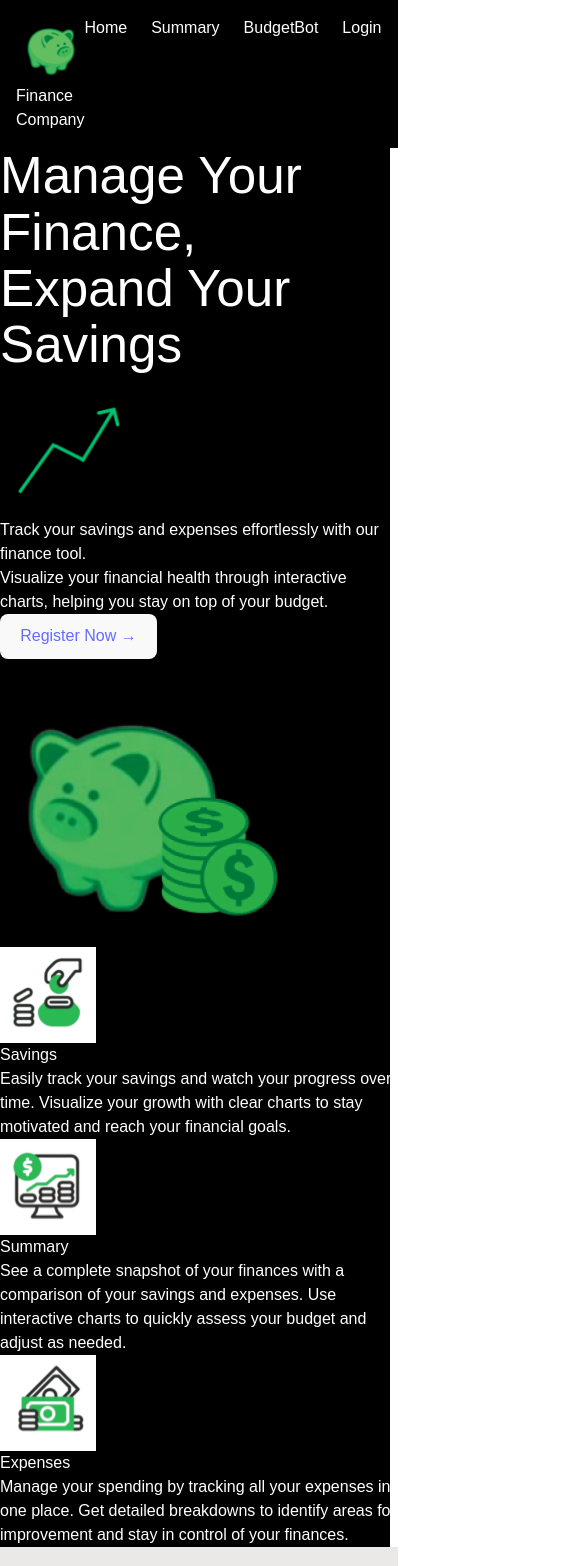
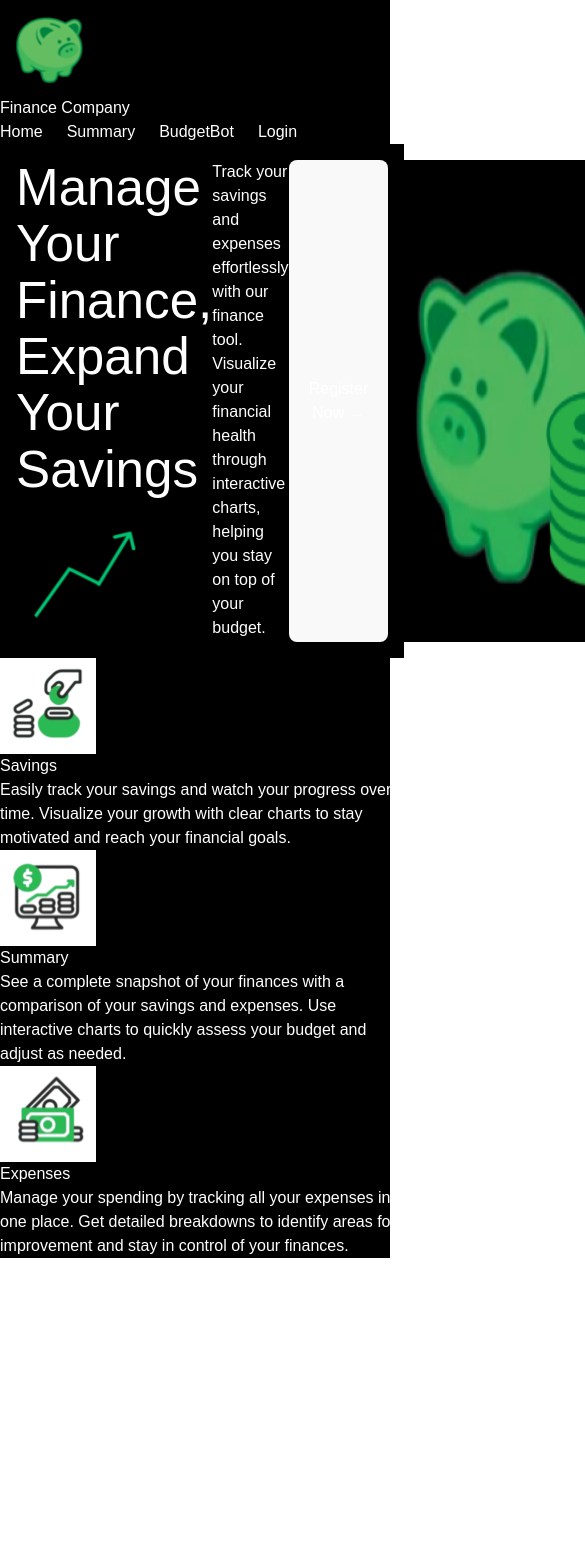
Before and after one commit to Aliuddink/CS4800-project-personal-finance-tracker, a React (Vite) app in the folder financeTracker/: page /home in a window 390 px wide. Shown: the top 1566 px of the page, 585 px wide, since content can reach past the window. After the commit the page ends 1258 px from the top, so only its background shows below. Built offline with nearby package versions, Linux system fonts and the light colour scheme.

Commit message:
made homepage responsive

```diff
--- a/financeTracker/src/pages/Home.jsx
+++ b/financeTracker/src/pages/Home.jsx
@@ -1,97 +1,86 @@
 import React from 'react';
 import { Link } from 'react-router-dom';
 
-function Home() {
+const Home = () => {
   return (
-    <div>
-      {/* Navbar/Header */}
-      <header className="fixed top-0 left-0 w-full h-20 bg-black flex items-center justify-between p-4 text-white z-50">
-        <div className="flex items-center">
-          <img src="./logoIcon.png" alt="Company Logo" className="h-8 mr-2" />
-          <span className="text-lg font-bold">Finance Company</span>
+    <div className="min-h-screen bg-gray-100">
+      {/* Navbar */}
+      <nav className="bg-black shadow-md py-4 px-6 flex justify-between items-center">
+
+        {/* Left Logo and Company Name */}
+        <div className="flex items-center space-x-3">
+          <img src="/logoIcon.png" alt="Logo" className="w-10 h-10 object-contain" />
+          <span className="text-2xl font-bold">Finance Company</span>
         </div>
 
-        <nav>
-          <ul className="flex space-x-4">
+        {/* Navigation Links */}
+        <ul className="flex space-x-6">
           <li><Link to="/" className="hover:text-[#1FC978]">Home</Link></li>
           <li><Link to="/summary" className="hover:text-[#1FC978]">Summary</Link></li>
           <li><Link to="/budgetbot" className="hover:text-[#1FC978]">BudgetBot</Link></li>
           <li><Link to="/login" className="hover:text-[#1FC978]">Login</Link></li>
         </ul>
+
       </nav>
-      </header>
 
-      <section className="pt-28 pb-18 px-4 bg-black w-full">
-        <div className="container mx-auto max-w-screen-lg flex flex-col items-start">
-          <div className="flex items-start w-full">
-            <h1 className="text-3xl md:text-5xl font-bold text-white mb-4 pt-6 text-left flex-1">
+      {/* Header */}
+      <header className="flex flex-col items-start justify-center text-left py-20 px-6 bg-black text-white">
+        <div className="flex items-center space-x-4">
+          {/* Heading */}
+          <h1 className="text-4xl md:text-5xl font-bold mb-4">
             Manage Your Finance,<br />
             Expand Your Savings
-              <img
-                src="/increaseIcon.png"
-                alt="arrow increasing"
-                className="w-50 h-50 inline ml-5"
-              />
           </h1>
+
+          {/* Image next to heading */}
+          <img src="/increaseIcon.png" alt="Finance Image" className="w-16 h-16 md:w-24 md:h-24 object-contain" />
         </div>
 
-          <p className="text-lg md:text-xl text-white mb-8 text-left">
-            Track your savings and expenses effortlessly with our finance tool. <br />
+        {/* Paragraph */}
+        <p className="text-xl md:text-m">
+          Track your savings and expenses effortlessly with our finance tool.<br />
           Visualize your financial health through interactive charts, helping you stay on top of your budget.
         </p>
 
-          <Link to="/signup">
-            <button className="bg-green-500 text-white px-6 py-3 rounded-full text-lg hover:bg-green-600 transition duration-300 mb-0">
+        {/* Register Now Button */}
+        <button className="mt-4 bg-green-500 text-white font-semibold py-2 px-4 rounded-lg shadow-md hover:bg-green-700 transition duration-300">
           Register Now →
         </button>
-          </Link>
 
-          <img
-            src="/pigMoneyIcon.png"
-            alt="Pig logo with money"
-            className="mt-1 ml-auto w-1/3 max-w-xs rounded-lg shadow-md"
-          />
-        </div>
-      </section>
+        <img src="/pigMoneyIcon.png" alt="Finance Image" className="mt-2 ml-auto w-32 h-32 md:w-44 md:h-44 object-contain rounded-lg shadow-md" />
+      </header>
 
-      {/* Preview Section */}
-      <section className="py-16 bg-gray-200">
-        <div className="container mx-auto px-4 max-w-screen-lg grid grid-cols-1 sm:grid-cols-2 lg:grid-cols-3 gap-8">
-          {/* Post 1 */}
-          <div className="bg-white p-6 rounded-lg shadow-md text-center transition-transform transform hover:scale-105">
+      {/* Section Cards */}
+      <div className="grid grid-cols-1 md:grid-cols-3 gap-6 py-10 px-6 md:px-20">
+        {/* Card 1 */}
+        <div className="bg-white p-6 shadow-lg rounded-lg transform transition-transform duration-300 hover:scale-105">
           <img src="/savingsIcon.png" alt="Savings Icon" className="h-16 mx-auto mb-4" />
-            <h2 className="text-2xl font-semibold text-gray-800 mb-2">Savings</h2>
+          <h3 className="text-xl font-semibold mb-3 text-green-500 text-center">Savings</h3>
           <p className="text-gray-600">
             Easily track your savings and watch your progress over time. Visualize your growth with clear charts to stay motivated and reach your financial goals.
           </p>
         </div>
 
-          {/* Post 2 */}
-          <div className="bg-white p-6 rounded-lg shadow-md text-center transition-transform transform hover:scale-105">
+        {/* Card 2 */}
+        <div className="bg-white p-6 shadow-lg rounded-lg transform transition-transform duration-300 hover:scale-105">
           <img src="/summaryIcon.png" alt="Summary Icon" className="h-16 mx-auto mb-4" />
-            <h2 className="text-2xl font-semibold text-gray-800 mb-2">Summary</h2>
+          <h3 className="text-xl font-semibold mb-3 text-green-500 text-center">Summary</h3>
           <p className="text-gray-600">
             See a complete snapshot of your finances with a comparison of your savings and expenses. Use interactive charts to quickly assess your budget and adjust as needed.
           </p>
         </div>
 
-          {/* Post 3 */}
-          <div className="bg-white p-6 rounded-lg shadow-md text-center transition-transform transform hover:scale-105">
+        {/* Card 3 */}
+        <div className="bg-white p-6 shadow-lg rounded-lg transform transition-transform duration-300 hover:scale-105">
           <img src="/expensesIcon.png" alt="Expenses Icon" className="h-16 mx-auto mb-4" />
-            <h2 className="text-2xl font-semibold text-gray-800 mb-2">Expenses</h2>
+          <h3 className="text-xl font-semibold mb-3 text-green-500 text-center">Expenses</h3>
           <p className="text-gray-600">
             Manage your spending by tracking all your expenses in one place. Get detailed breakdowns to identify areas for improvement and stay in control of your finances.
           </p>
         </div>
       </div>
-      </section>
-
-      {/* Footer */}
-      <footer className="bg-gray-200 text-black py-6 text-center">
-        <p>&copy; 2024 Finance Company. All Rights Reserved.</p>
-      </footer>
     </div>
   );
-}
+};
 
 export default Home;
```
Lines whose indentation alone changed are shown as unchanged.
